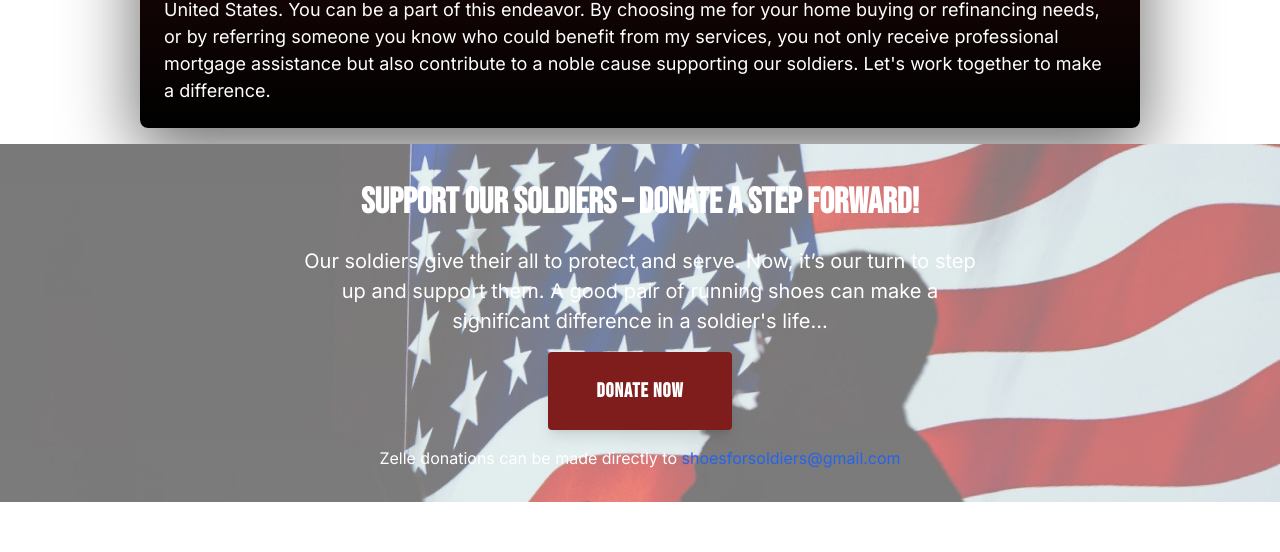
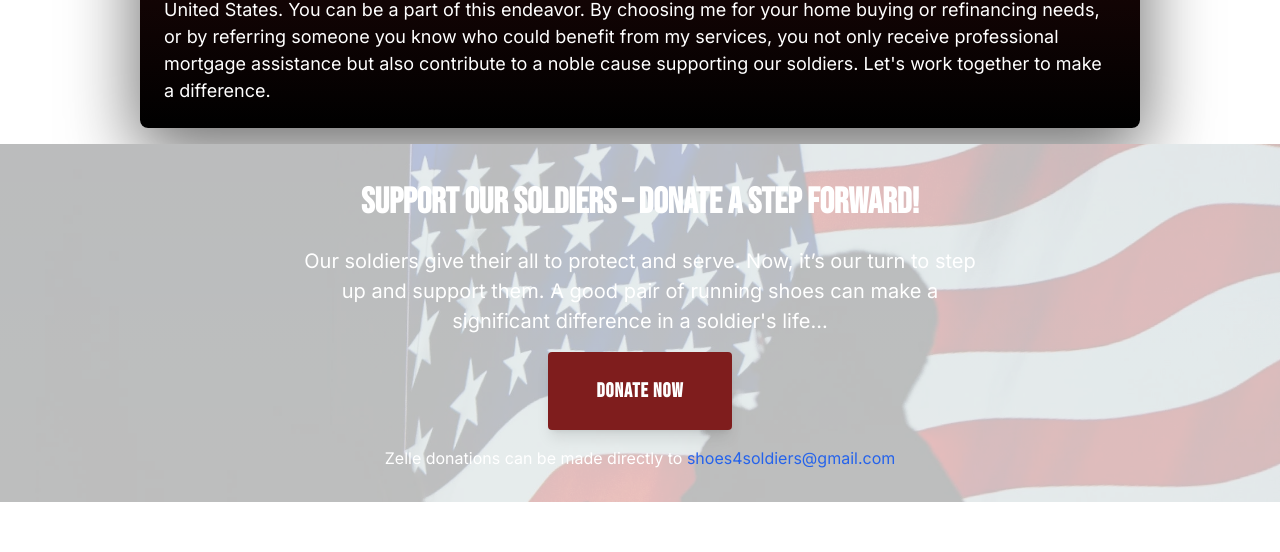
Before and after one commit to Brent-Stockton/shoesforsoldiers, a Next.js app: page / in a window 1280 px wide. Shown: the part 1692-2244 px from the top of the page. Built offline with nearby package versions, Linux system fonts and the light colour scheme.

Commit message:
darken mask and change email

```diff
--- a/Pages/CTA.tsx/index.tsx
+++ b/Pages/CTA.tsx/index.tsx
@@ -9,7 +9,7 @@ const CTA = () => {
           layout="fill"
           objectFit="cover"
           src="/images/flag2.webp"
-          className="opacity-50"
+          className="opacity-20"
         />
       </div>
       <div className="relative z-10 flex flex-col justify-center items-center max-w-4xl mx-auto p-3">
@@ -29,7 +29,7 @@ const CTA = () => {
         <p className="rounded w-full md:w-3/5">
           Zelle donations can be made directly to{" "}
           <a href="mailto:shoesforsoldiers@gmail.com" className="text-blue-600">
-            shoesforsoldiers@gmail.com
+            shoes4soldiers@gmail.com
           </a>
         </p>
       </div>
```
